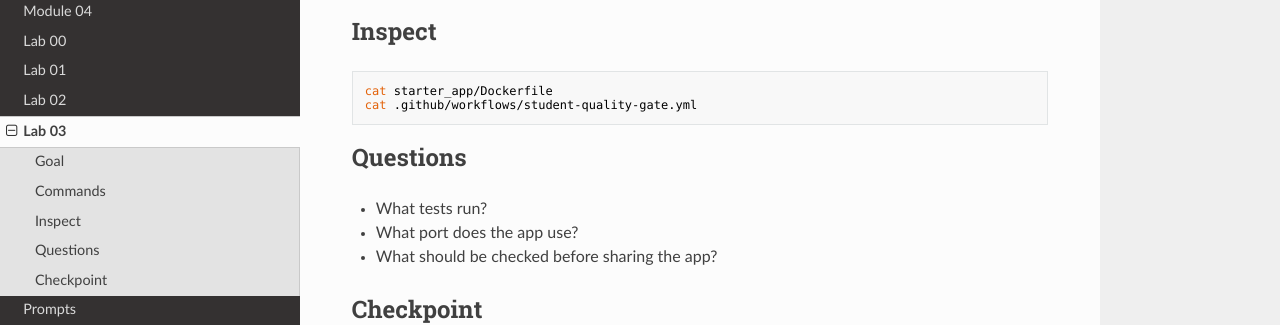
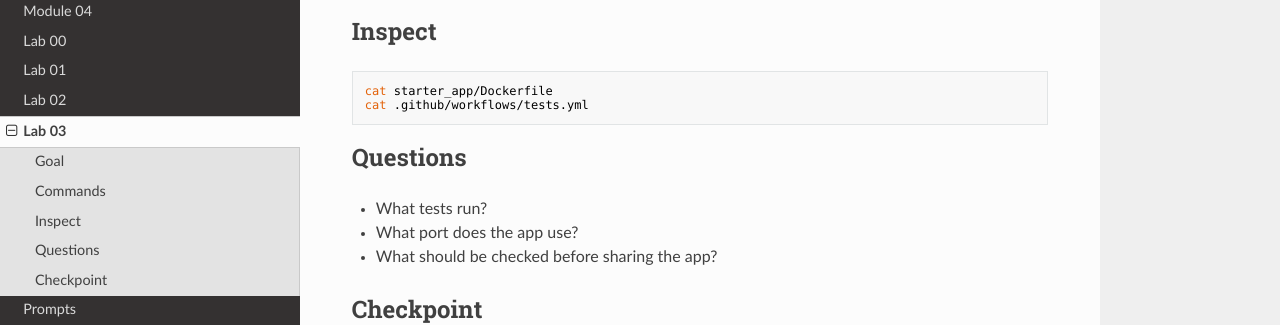
Before and after one commit to thetechhustle/ai_workshop_linkedin2026, an MkDocs documentation site: the page built from docs/04-labs/lab-03.md, in a window 1280 px wide. Shown: the part 375-700 px from the top of the page. Built offline with MkDocs 1.6.1, drawn with Linux system fonts in a browser that asks for light colours; nearby versions of some CDN libraries.

Commit message:
docs: fix quality gate workflow path

````diff
--- a/docs/04-labs/lab-03.md
+++ b/docs/04-labs/lab-03.md
@@ -15,7 +15,7 @@ make lint
 
 ```bash
 cat starter_app/Dockerfile
-cat .github/workflows/student-quality-gate.yml
+cat .github/workflows/tests.yml
 ```
 
 ## Questions
````
